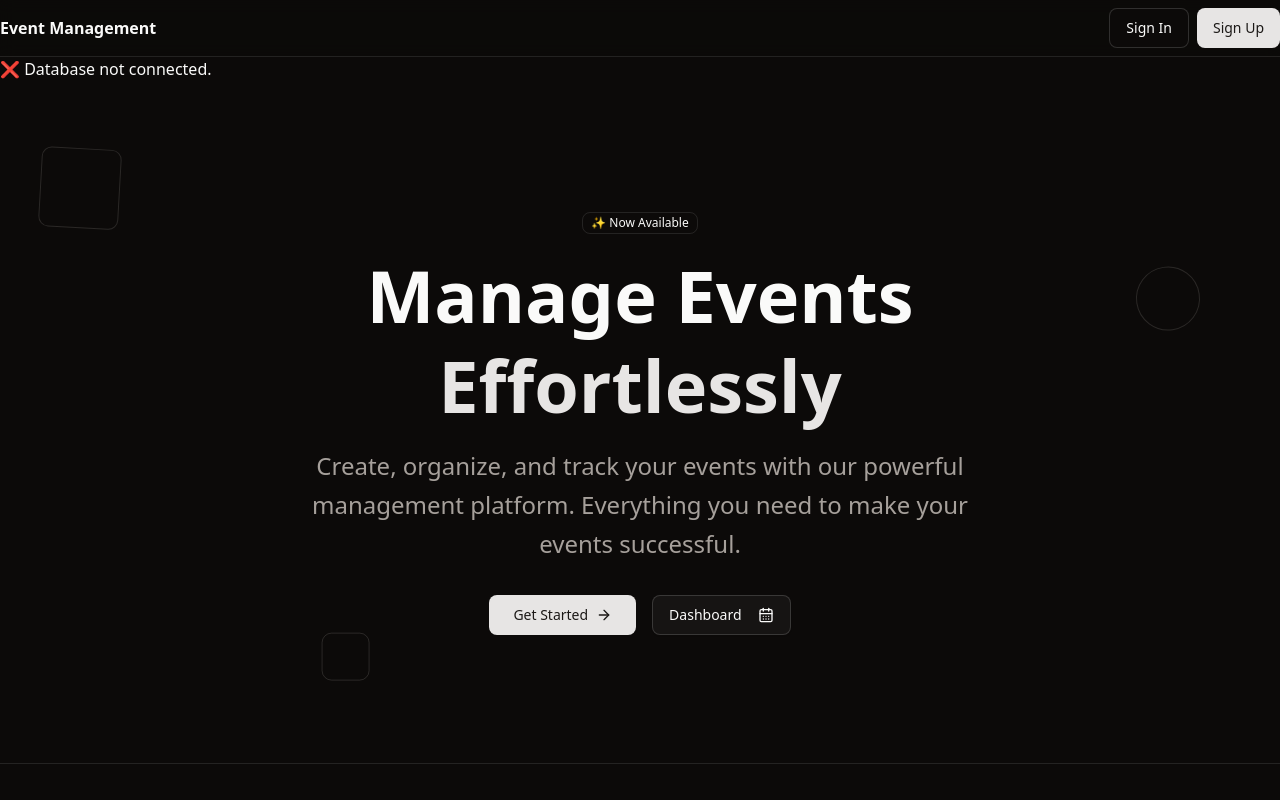
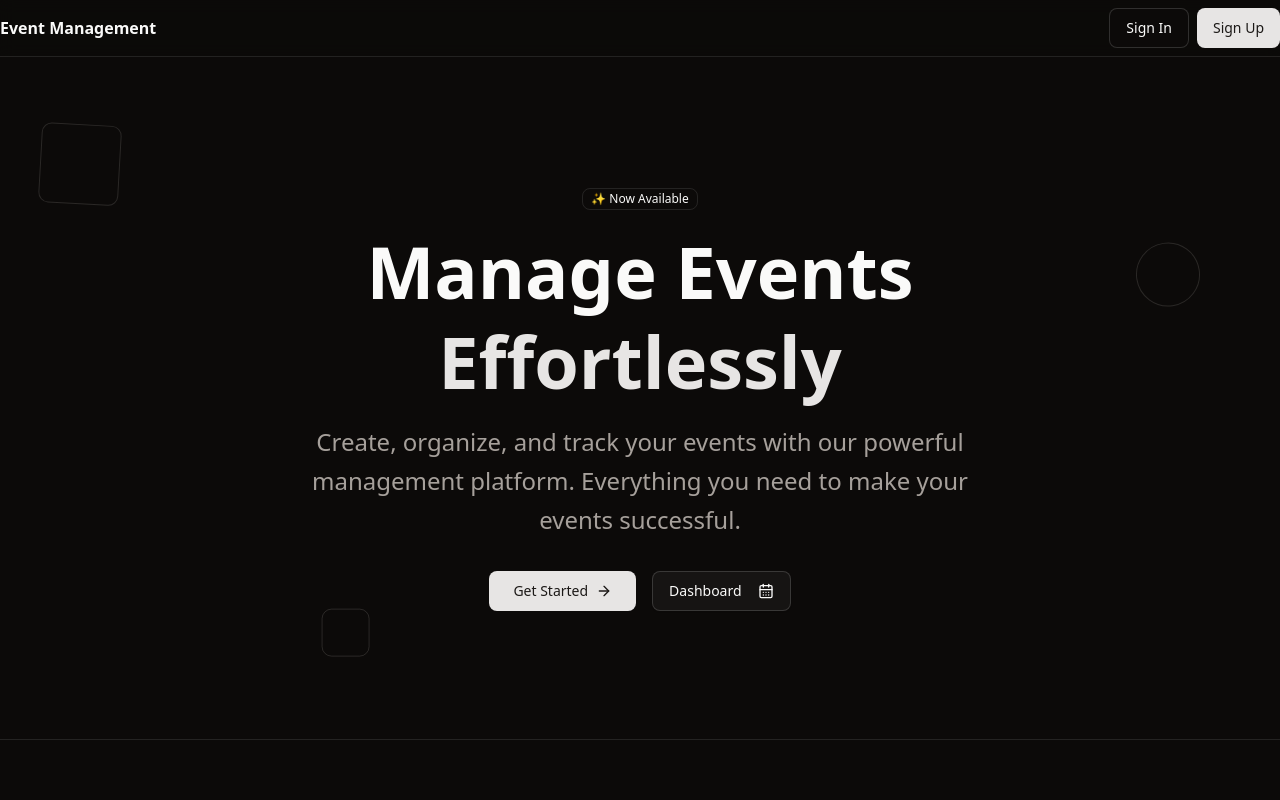
Before and after one commit to Noyon141/Event-Management, a Next.js app: page / in a window 1280 px wide. Shown: the top 800 px of the page. Built offline with nearby package versions, Linux system fonts and the light colour scheme; no server answers; the database is empty.

Commit message:
feat: Simplify database connection handling by removing status message

```diff
--- a/app/page.tsx
+++ b/app/page.tsx
@@ -2,15 +2,10 @@ import HomeContent from "@/components/home-content";
 import { testDB } from "@/lib/test-db";
 
 export default async function Home() {
-  const dbTime = await testDB();
+  await testDB();
 
   return (
     <>
-      <p>
-        {dbTime
-          ? `✅ Database Connected. Current DB Time: ${dbTime}`
-          : "❌ Database not connected."}
-      </p>
       <HomeContent />
     </>
   );
```
